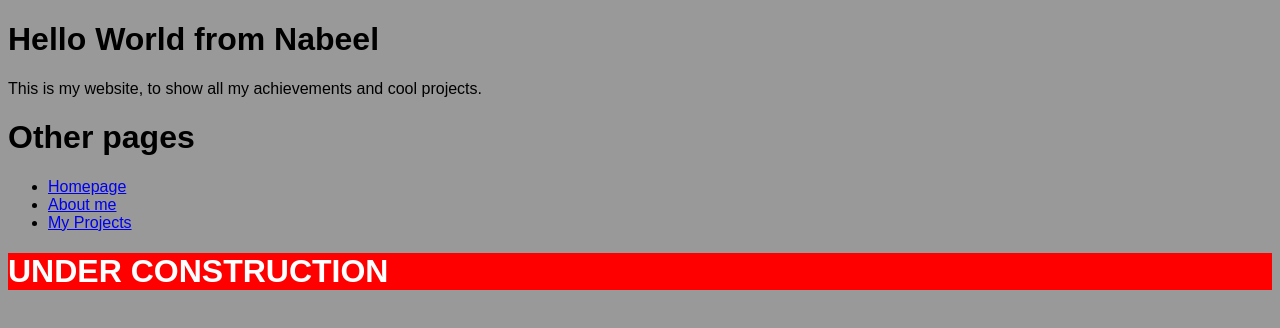
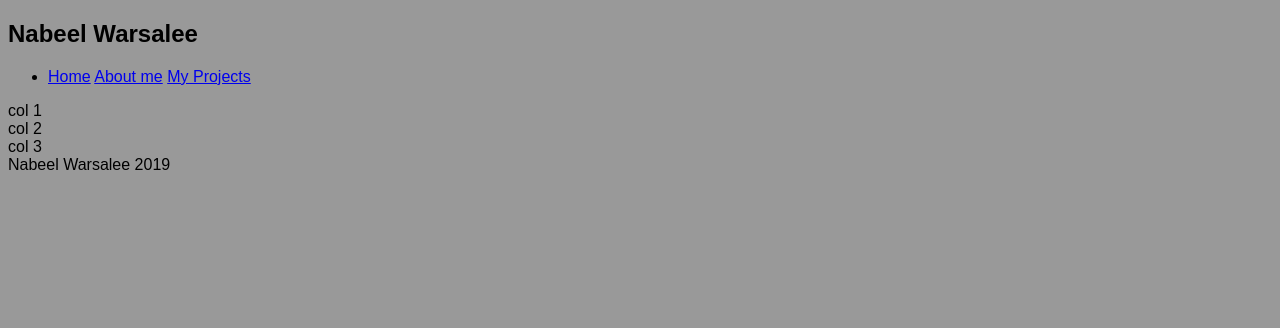
Before and after one commit to nwarsalee/nwarsalee.github.io, a plain HTML site: page index.html in a window 1280 px wide. Drawn offline with Linux system fonts and the light colour scheme.

Commit message:
Changed index

```diff
--- a/index.html
+++ b/index.html
@@ -6,14 +6,27 @@
   </head>
 
   <body>
-    <h1>Hello World from Nabeel</h1>
-    <p>This is my website, to show all my achievements and cool projects.</p>
-    <h1>Other pages</h1>
-    <ul>
-      <li><a href="index.html">Homepage<a></li>
-      <li><a href="page2.html">About me<a></li>
-      <li><a href="page3.html">My Projects<a></li>
-    </ul>
-    <h1 class="construction">UNDER CONSTRUCTION</h1>
+
+  <header>
+    <nav>
+      <h1>Nabeel Warsalee</h1>
+      <ul>
+        <li>
+          <a href="index.html">Home</a>
+          <a href="page2.html">About me</a>
+          <a href="page3.html">My Projects</a>
+        </li>
+      </ul>
+    </nav>
+  </header>
+
+  <div class="row">
+    <div class="col">col 1</div>
+    <div class="col">col 2</div>
+    <div class="col">col 3</div>
+  </div>
+
+  <footer>Nabeel Warsalee 2019</footer>
+
   </body>
 </html>
--- a/styles/main.css
+++ b/styles/main.css
@@ -5,5 +5,5 @@ body {
 
 .construction {
   background: red;
-  color: white;
+  color: blue;
 }
```
